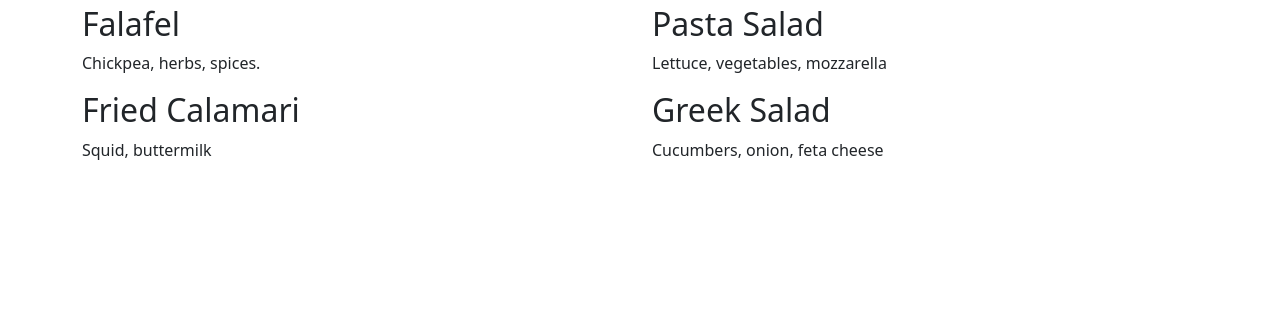
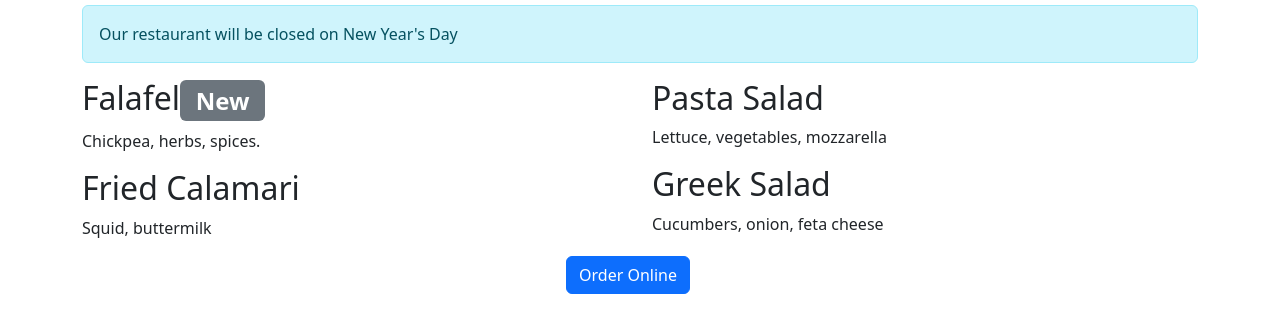
Before and after one commit to charlesfreeborn/little-lemon, a plain HTML site: page index.html in a window 1280 px wide. Shown: the part 77-410 px from the top of the page. Drawn offline with nearby package versions, Linux system fonts and the light colour scheme.

Commit message:
used bootstrap to update the website

```diff
--- a/index.html
+++ b/index.html
@@ -24,11 +24,14 @@
           <div class="text-center">
             <h1>Our Menu</h1>
           </div>
+          <div class="alert alert-info" role="alert">
+            Our restaurant will be closed on New Year's Day
+          </div>
         </div>
       </div>
       <div class="row">
         <div class="col-12 col-lg-6">
-          <h2>Falafel</h2>
+          <h2>Falafel<span class="badge bg-secondary">New</span></h2>
           <p>Chickpea, herbs, spices.</p>
           <h2>Fried Calamari</h2>
           <p>Squid, buttermilk</p>
@@ -39,6 +42,15 @@
           <h2>Greek Salad</h2>
           <p>Cucumbers, onion, feta cheese</p>
         </div>
+        <div class="row">
+          <div class="col-12">
+            <div class="text-center">
+              <button type="button" class="btn btn-primary">
+                Order Online
+              </button>
+            </div>
+          </div>
+        </div>
       </div>
     </div>
   </body>
```
